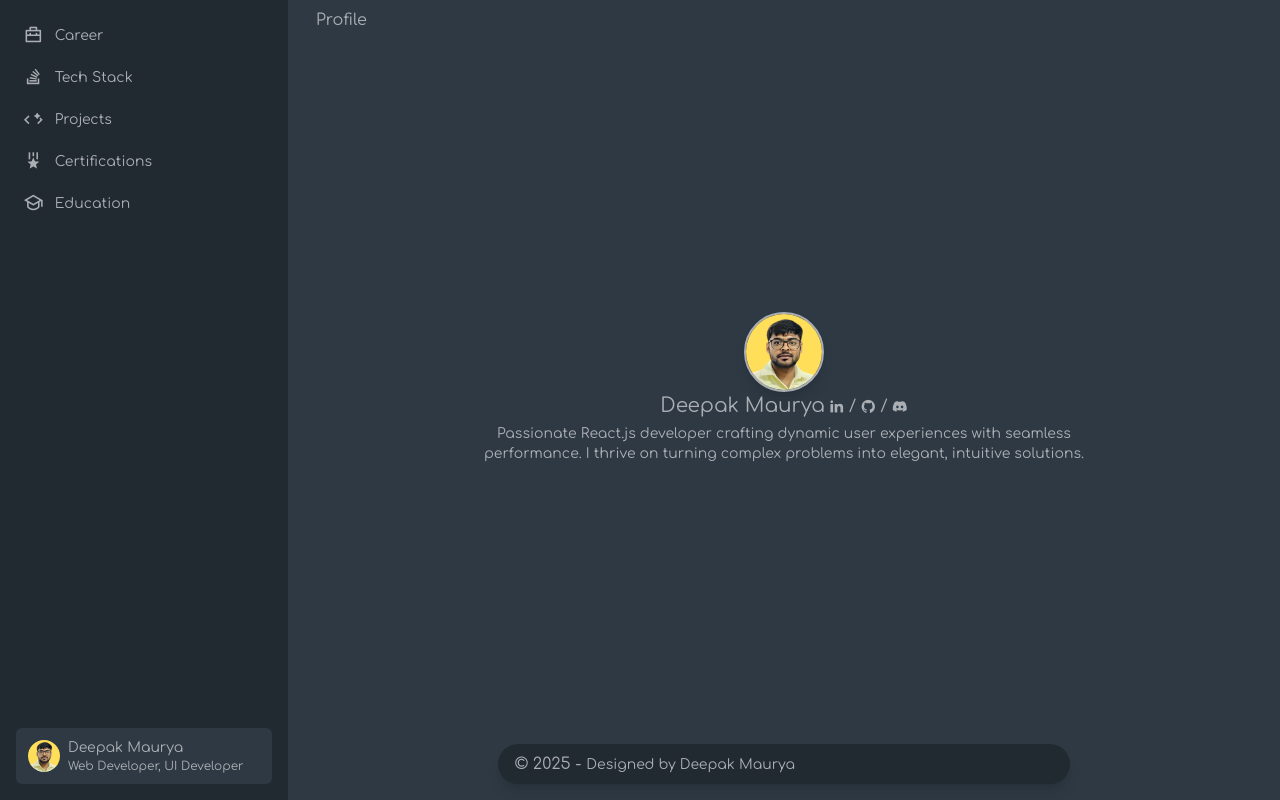
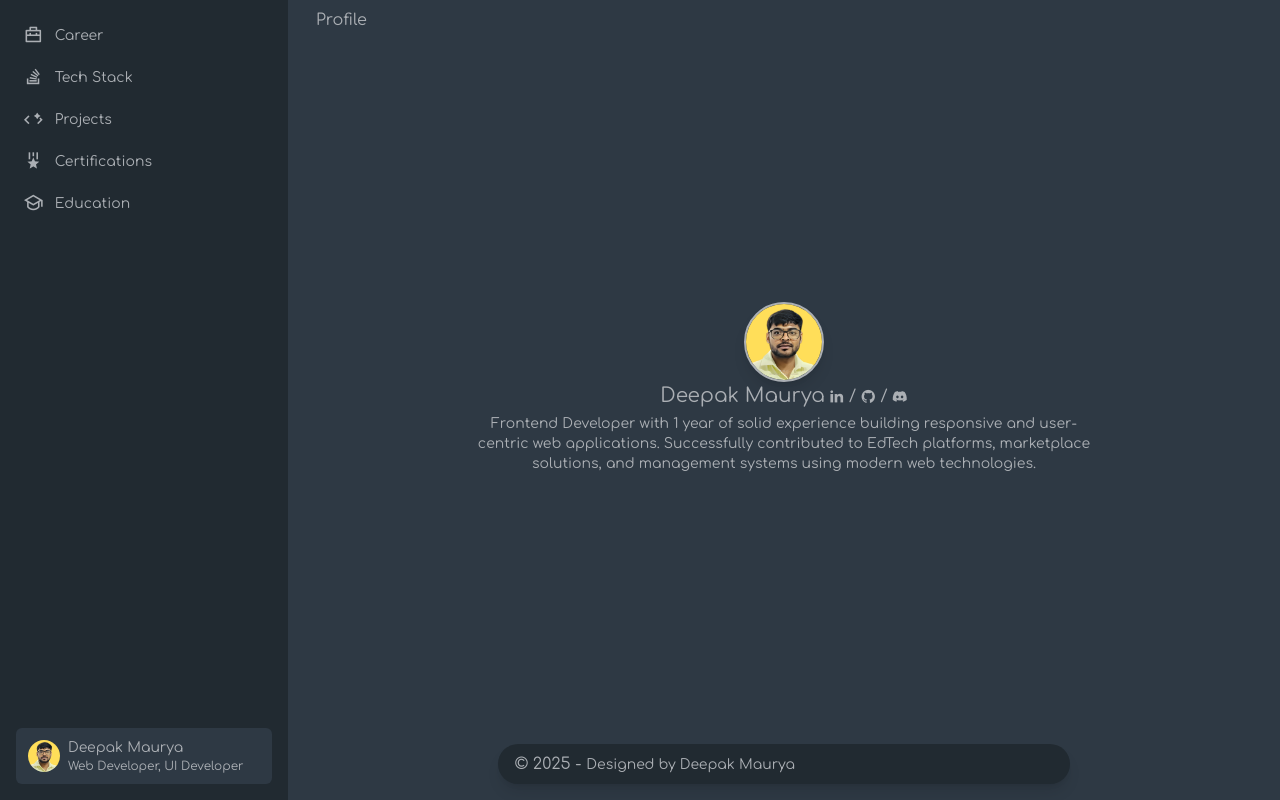
Before and after one commit to thedeepakmaurya/portfolionext, a Next.js app: page / in a window 1280 px wide. Built offline with nearby package versions, Linux system fonts and the light colour scheme.

Commit message:
bio update

```diff
--- a/src/components/Profile.jsx
+++ b/src/components/Profile.jsx
@@ -28,9 +28,7 @@ const profile = () => {
         </Link>
       </div>
       <h2 className="text-sm text-center xl:w-[65%] w-full">
-        Passionate React.js developer crafting dynamic user experiences with
-        seamless performance. I thrive on turning complex problems into elegant,
-        intuitive solutions.
+        Frontend Developer with 1 year of solid experience building responsive and user-centric web applications. Successfully contributed to EdTech platforms, marketplace solutions, and management systems using modern web technologies.
       </h2>
     </section>
   );
```
